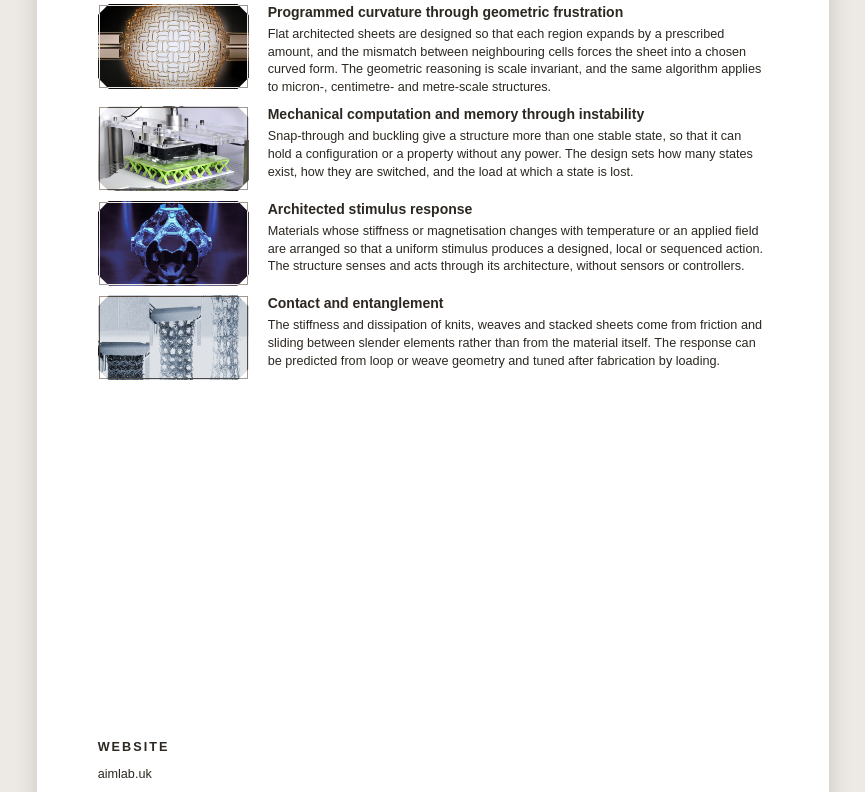
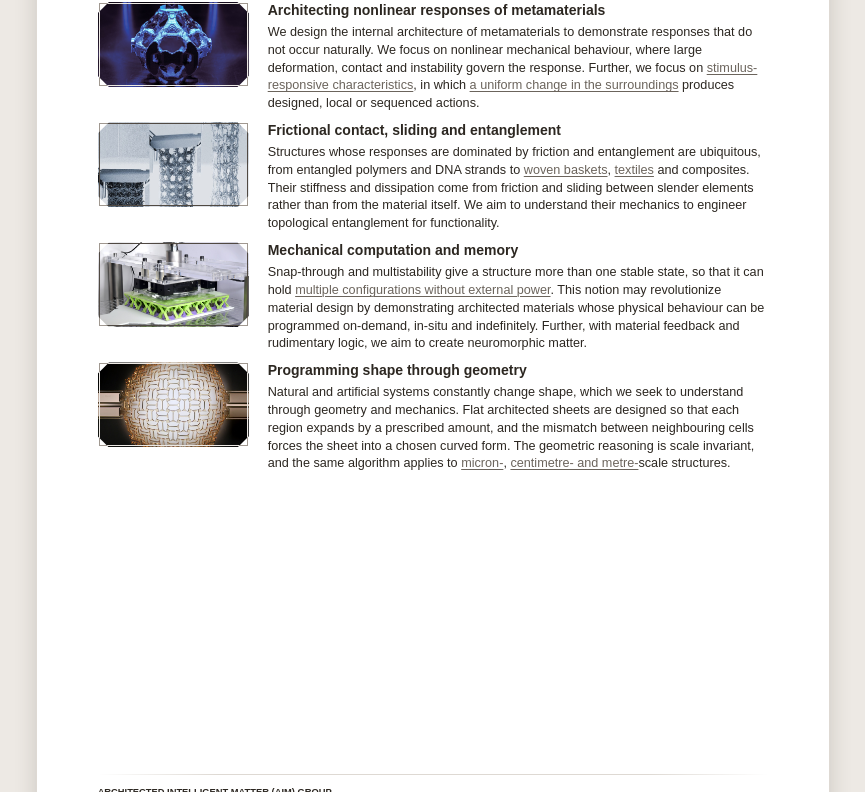
Before and after one commit to AIM-Imperial/aimlab-site, an Eleventy site: page src/research/vision-print.njk in a window 1280 px wide. Shown: the part 313-1105 px from the top of the page, without its empty margins (207-1072 px from the left). Built offline with nearby package versions, Linux system fonts and the light colour scheme; Eleventy itself is replaced by a stand-in of ours; files that its build step writes are made by us from their sources.

Commit message:
minor updates'

```diff
--- a/src/_includes/layouts/page.njk
+++ b/src/_includes/layouts/page.njk
@@ -11,7 +11,7 @@ forceMode: research
      hero / heroAlt / heroCaption   optional full-width figure
      prose      optional: true/false forces the prose column on or off
      printSheet optional: the address of a printable one-page sheet; a
-                "Printable sheet (PDF)" link then sits at the right of the
+                "Print (PDF)" link then sits at the right of the
                 section row, as on project pages
    The pill row (pages of this section) comes from the folder's data file,
    which sets `submenu`. Markdown bodies are placed in the prose column;
@@ -27,7 +27,7 @@ forceMode: research
   {%- if printSheet %}
   <div class="page__toolbar">
     {%- include "partials/page-sections.njk" %}
-    <a class="page__print" href="{{ printSheet }}">Printable sheet (PDF)</a>
+    <a class="page__print" href="{{ printSheet }}">Print (PDF)</a>
   </div>
   {%- else %}
   {%- include "partials/page-sections.njk" %}
--- a/src/_includes/layouts/project.njk
+++ b/src/_includes/layouts/project.njk
@@ -6,7 +6,7 @@ forceMode: research
   <div class="container proj__inner">
     <div class="proj__topbar">
       <a class="proj__back" href="/research/">Back to research</a>
-      <a class="proj__print" href="{{ page.url }}print/">Printable sheet (PDF)</a>
+      <a class="proj__print" href="{{ page.url }}print/">Print (PDF)</a>
     </div>
 
     {% set tagBase = "/research/" %}
--- a/src/assets/css/print.css
+++ b/src/assets/css/print.css
@@ -148,17 +148,16 @@ body.printpage {
 }
 
 .sheet__summary {
-  font-size: 11.5pt;
-  line-height: 1.5;
+  font-size: 9.5pt;    /* one size for all body text: summary, themes, references */
+  line-height: 1.4;
   margin: 0 0 auto; /* fill the remaining height so refs and footer sit lower */
 }
 .sheet__summary p { margin: 0 0 3mm; }
 
-/* References with the QR code; heading in the site's small capitals */
-.sheet__refs { margin: 6mm 0 0; display: flex; gap: 6mm; align-items: flex-start; }
-.sheet__qr { width: 26mm; height: 26mm; display: block; flex: none; }
-.sheet__refs-body { flex: 1; min-width: 0; }
-.sheet__refs h2 {
+/* References; their heading, and the Themes heading on the lab sheet, in the
+   site's small capitals */
+.sheet__refs { margin: 6mm 0 0; }
+.sheet__refs h2, .sheet__themes h2 {
   font-size: 9.5pt;
   font-weight: 700;
   text-transform: uppercase;
@@ -170,18 +169,20 @@ body.printpage {
 .sheet__refs li { font-size: 9.5pt; line-height: 1.4; margin: 0 0 1.5mm; color: var(--ink); }
 .sheet__refs em { font-style: italic; }
 
-/* Footer above a hairline, as between blocks on the site */
+/* Footer above a hairline, as between blocks on the site: the QR code to the
+   page on the left with the group's name beside it, the logos on the right */
 .sheet__footer {
   display: flex;
   justify-content: space-between;
-  align-items: flex-end;
+  align-items: center;
   gap: 10mm;
   margin-top: 5mm;
   padding-top: 3mm;
   background: var(--hairline) no-repeat top / 100% 1px;
 }
-.sheet__footer-text { display: flex; flex-direction: column; gap: 1mm; font-size: 8pt; }
-.sheet__org { font-weight: 700; color: var(--ink); font-size: 7pt; text-transform: uppercase; letter-spacing: 0.06em; }   /* one line beside the logos, checked to 103% print scale */
+.sheet__footer-qr { width: 18mm; height: 18mm; display: block; flex: none; }
+.sheet__footer-text { flex: 1; display: flex; flex-direction: column; gap: 1mm; font-size: 8pt; }
+.sheet__org { font-weight: 700; color: var(--ink); font-size: 7pt; text-transform: uppercase; }
 .sheet__url { font-weight: 400; color: var(--text-muted); }
 /* A footer address written as a link (the lab sheet) keeps the same look; in
    the saved PDF it stays a clickable link to the live site (absolute URL). */
@@ -193,36 +194,26 @@ a.sheet__url:hover { text-decoration: underline; }
 
 /* Lab sheet (/research/vision/print/, research/vision-print.njk): the logo and
    the lab's name head the sheet in place of a project image; then the vision
-   statement, the Themes (image left, text right, as on the vision page), the
-   QR code to the website, and the footer. */
+   statement, the Themes (image left, text right, as on the vision page), and
+   the footer. */
 .sheet__head--lab { display: flex; flex-direction: column; align-items: center; margin: 0 0 3mm; }
 .sheet__lab-logo { width: 14mm; height: 14mm; display: block; margin: 0 0 2.5mm; }
 .sheet__title-accent { color: var(--accent); }
-.sheet--lab .sheet__summary { margin: 0 0 3mm; }   /* type as on project sheets: 11.5pt / 1.5 */
+.sheet--lab .sheet__summary { margin: 0 0 3mm; }
 /* The lab sheet carries more than a project sheet, so its vertical spacing is
    tighter: it must stay on one page with room to spare, because Chrome's print
    dialog lays text out a few percent larger than a headless print does. Checked
    with headless Chrome printing at 100% to 110% scale. */
 .sheet--lab .sheet__rule { margin: 0 0 4mm; }
-.sheet--lab .sheet__refs { margin-top: 3mm; }
-.sheet--lab .sheet__qr { width: 22mm; height: 22mm; }
 .sheet--lab .sheet__footer { margin-top: 4mm; }
 .sheet__themes { margin: 0 0 auto; }   /* fill the remaining height, as the summary does on project sheets */
-.sheet__themes h2 {
-  font-size: 9.5pt;
-  font-weight: 700;
-  text-transform: uppercase;
-  letter-spacing: 0.16em;
-  margin: 0 0 2.5mm;
-}
 .sheet__theme { display: flex; gap: 5mm; align-items: flex-start; margin: 0 0 2.5mm; }
 .sheet__theme-media { flex: 0 0 40mm; width: 40mm; }
 .sheet__theme-media img { width: 100%; aspect-ratio: 16 / 9; object-fit: cover; display: block; }
 .sheet__theme-body { flex: 1; min-width: 0; }
 .sheet__theme-body h3 { font-size: 10.5pt; font-weight: 700; line-height: 1.25; margin: 0 0 1.2mm; }
 .sheet__theme-body p { font-size: 9.5pt; line-height: 1.4; margin: 0; }   /* as the references */
-.sheet--lab .sheet__refs { align-items: center; }
-.sheet--lab .sheet__refs-body p { font-size: 9.5pt; margin: 0; }
+.sheet__theme-body a { color: var(--text-muted); text-decoration: underline; text-decoration-thickness: 0.5pt; text-underline-offset: 1.5pt; }   /* the site's link style */
 
 /* Image frames, as on the site (site.css): the corners cut off on the
    diagonal and a rectangular hairline frame set in by a quarter of the cut,
--- a/src/research/projects/print-sheet.njk
+++ b/src/research/projects/print-sheet.njk
@@ -27,21 +27,19 @@ eleventyExcludeFromCollections: true
 
   {% if d.publications %}
   <section class="sheet__refs">
-    {{ ("/assets/img/projects/" + project.fileSlug + "/QR.svg") | inlineSvg("sheet__qr") | safe }}
-    <div class="sheet__refs-body">
     <h2>{% if d.publications.length > 1 %}References{% else %}Reference{% endif %}</h2>
     <ol>
       {% for p in d.publications %}
       <li>{% if p.authors %}{{ p.authors }} {% endif %}{{ p.title }}{% if p.venue %} {{ p.venue | safe }}{% endif %}</li>
       {% endfor %}
     </ol>
-    </div>
   </section>
   {% endif %}
 
   <footer class="sheet__footer">
+    {{ ("/assets/img/projects/" + project.fileSlug + "/QR.svg") | inlineSvg("sheet__footer-qr") | safe }}
     <div class="sheet__footer-text">
-      <span class="sheet__org">AIM Group - {{ site.department }}, {{ site.institution }}</span>
+      <span class="sheet__org">{{ site.fullName }} (AIM) Group<br>{{ site.department }}<br>{{ site.institution }}</span>
       <span class="sheet__url">aimlab.uk/projects/{{ project.fileSlug }}/</span>
     </div>
     <div class="sheet__logos">
--- a/src/research/vision-print.njk
+++ b/src/research/vision-print.njk
@@ -8,7 +8,8 @@ backLabel: Back to Research vision
 ---
 {#- One-page A4 sheet of the lab, in the layout of the project sheets
     (projects/print-sheet.njk, print.css): the logo and the lab's name, the
-    vision statement, the Themes, a QR code to the website, and the footer.
+    vision statement, the Themes, and the footer: a QR code to the website on
+    the left, the group's name in the middle, the logos on the right.
     The statement is the first paragraph of research/vision.md and the Themes
     are that page's `researchThemes`, so the sheet follows the page. The QR
     code (assets/img/research/QR.svg) encodes https://aimlab.uk/. #}
@@ -42,23 +43,16 @@ backLabel: Back to Research vision
       <div class="sheet__theme-media"><img src="{{ p.data.hero | heroLargeSrc }}" alt="{{ p.data.title }}"></div>
       <div class="sheet__theme-body">
         <h3>{{ t.title }}</h3>
-        <p>{{ t.text }}</p>
+        <p>{{ t.text | replace('href="/', 'href="' + site.url + '/') | safe }}</p>
       </div>
     </div>
     {%- endif %}{% endfor %}{% endfor %}
   </section>
 
-  <section class="sheet__refs">
-    {{ "/assets/img/research/QR.svg" | inlineSvg("sheet__qr") | safe }}
-    <div class="sheet__refs-body">
-      <h2>Website</h2>
-      <p>aimlab.uk</p>
-    </div>
-  </section>
-
   <footer class="sheet__footer">
+    {{ "/assets/img/research/QR.svg" | inlineSvg("sheet__footer-qr") | safe }}
     <div class="sheet__footer-text">
-      <span class="sheet__org">AIM Group - {{ site.department }}, {{ site.institution }}</span>
+      <span class="sheet__org">{{ site.fullName }} (AIM) Group<br>{{ site.department }}<br>{{ site.institution }}</span>
       <a class="sheet__url" href="{{ site.url }}/research/vision/">aimlab.uk/research/vision/</a>
     </div>
     <div class="sheet__logos">
--- a/src/research/vision.md
+++ b/src/research/vision.md
@@ -12,18 +12,48 @@ sections:
 # name of a project in research/projects/; its card image (hero-large) and page are
 # used for the theme's picture and link.
 researchThemes:
-  - title: Programmed curvature through geometric frustration
-    text: Flat architected sheets are designed so that each region expands by a prescribed amount, and the mismatch between neighbouring cells forces the sheet into a chosen curved form. The geometric reasoning is scale invariant, and the same algorithm applies to micron-, centimetre- and metre-scale structures.
+  # `text` may link to project pages (<a href="/projects/...">); the printable
+  # sheet turns those into full aimlab.uk addresses so they work in the PDF.
+  - title: Architecting nonlinear responses of metamaterials
+    text: >-
+      We design the internal architecture of metamaterials to demonstrate responses that
+      do not occur naturally. We focus on nonlinear mechanical behaviour, where large
+      deformation, contact and instability govern the response. Further, we focus on
+      <a href="/projects/active-lattices/">stimulus-responsive characteristics</a>, in
+      which <a href="/projects/temperature-switchable-metamaterials/">a uniform change in
+      the surroundings</a> produces designed, local or sequenced actions.
+    project: temperature-switchable-metamaterials
+  - title: Frictional contact, sliding and entanglement
+    text: >-
+      Structures whose responses are dominated by friction and entanglement are
+      ubiquitous, from entangled polymers and DNA strands to
+      <a href="/projects/woven-structures/">woven baskets</a>,
+      <a href="/projects/knit-modeling/">textiles</a> and composites. Their stiffness and
+      dissipation come from friction and sliding between slender elements rather than
+      from the material itself. We aim to understand their mechanics to engineer
+      topological entanglement for functionality.
+    project: 3DP-knits
+  - title: Mechanical computation and memory
+    text: >-
+      Snap-through and multistability give a structure more than one stable state, so
+      that it can hold <a href="/projects/reprogrammable-metamaterial/">multiple
+      configurations without external power</a>. This notion may revolutionize material
+      design by demonstrating architected materials whose physical behaviour can be
+      programmed on-demand, in-situ and indefinitely. Further, with material feedback
+      and rudimentary logic, we aim to
+      create neuromorphic matter.
+    project: reprogrammable-metamaterial
+  - title: Programming shape through geometry
+    text: >-
+      Natural and artificial systems constantly change shape, which we seek to
+      understand through geometry and mechanics. Flat architected sheets are designed so
+      that each region expands by a prescribed amount, and the mismatch between
+      neighbouring cells forces the sheet into a chosen curved form. The geometric
+      reasoning is scale invariant, and the same algorithm applies to
+      <a href="/projects/deployable-wafer-surface/">micron-</a>,
+      <a href="/projects/bistable-auxetic-surfaces/">centimetre- and metre-</a>scale
+      structures.
     project: deployable-wafer-surface
-  - title: Mechanical computation and memory through instability
-    text: Snap-through and buckling give a structure more than one stable state, so that it can hold a configuration or a property without any power. The design sets how many states exist, how they are switched, and the load at which a state is lost.
-    project: reprogrammable-metamaterial
-  - title: Architected stimulus response
-    text: Materials whose stiffness or magnetisation changes with temperature or an applied field are arranged so that a uniform stimulus produces a designed, local or sequenced action. The structure senses and acts through its architecture, without sensors or controllers.
-    project: temperature-switchable-metamaterials
-  - title: Contact and entanglement
-    text: The stiffness and dissipation of knits, weaves and stacked sheets come from friction and sliding between slender elements rather than from the material itself. The response can be predicted from loop or weave geometry and tuned after fabrication by loading.
-    project: 3DP-knits
 ---
 
 We explore programmable intelligent matter at the intersection of mechanics, geometry and fabrication. We aim to create materials whose physical properties and shape can be programmed on demand and in situ. Beyond programmability, we study materials that sense their own condition and tune their properties and shape to perform optimally. This intelligence is physical: it is embodied in the material's architecture and distributed across its elements. In the longer term, we work towards neuromorphic matter: materials that, like a nervous system, store and process information and adapt with use. We pursue this goal scientifically and through the practice of art.
@@ -48,7 +78,7 @@ We treat fabrication as part of the research. Multimaterial 3D printing, machine
 {%- for t in researchThemes -%}
 {%- for p in collections.projects -%}
 {%- if p.fileSlug == t.project -%}
-<article class="course course--with-media"><div class="course__body"><h3 class="course__title">{{ t.title }}</h3><p class="course__desc">{{ t.text }}</p></div><div class="course__media"><a href="{{ p.url }}"><img src="{{ p.data.hero | heroLargeSrc }}" alt="{{ p.data.title }}" loading="lazy"></a></div></article>
+<article class="course course--with-media"><div class="course__body"><h3 class="course__title">{{ t.title }}</h3><p class="course__desc">{{ t.text | safe }}</p></div><div class="course__media"><a href="{{ p.url }}"><img src="{{ p.data.hero | heroLargeSrc }}" alt="{{ p.data.title }}" loading="lazy"></a></div></article>
 {%- endif -%}
 {%- endfor -%}
 {%- endfor -%}
```
Also changed, not shown: .eleventy.js. Lines whose indentation alone changed are shown as unchanged.
